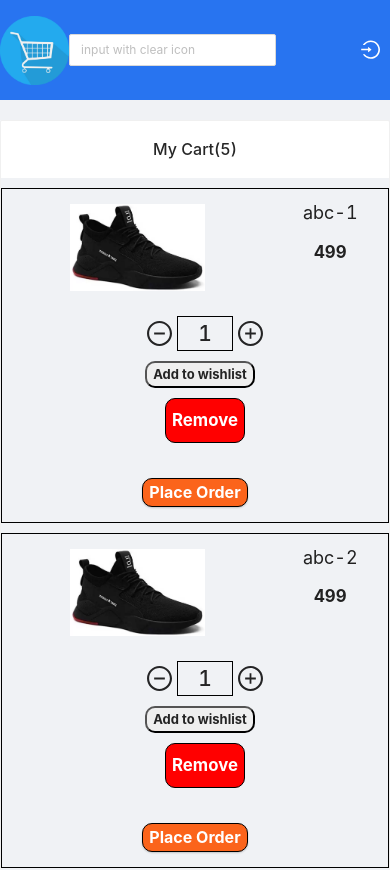
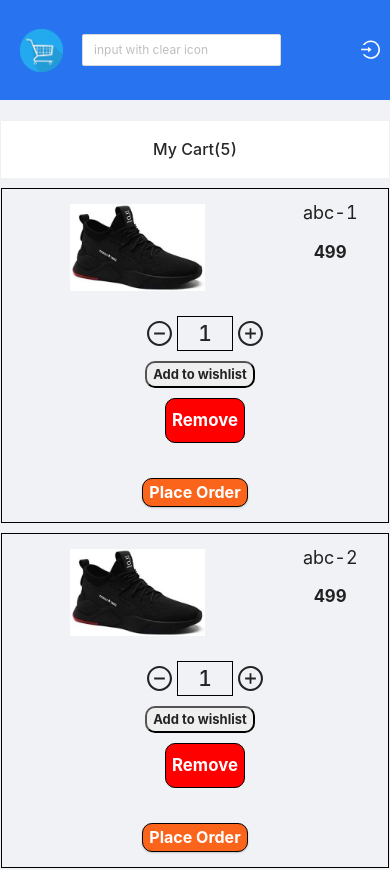
Before and after one commit to RaviSolanki0103/shopkart, a React (Create React App) app in the folder front_end/: page /cart in a window 390 px wide. Shown: the top 870 px of the page. Built offline with nearby package versions, Linux system fonts and the light colour scheme.

Commit message:
updated navbar icon css for responsivness

```diff
--- a/front_end/src/components/navbar/Navbar.jsx
+++ b/front_end/src/components/navbar/Navbar.jsx
@@ -30,7 +30,7 @@ export default function Navbar() {
 
   return (
     <nav className="main-navbar">
-      <div className="navbar-icon"></div>
+      <Link to="/" className="navbar-icon" />
       <div className="navbar-search">
         <Input
           placeholder="input with clear icon"
--- a/front_end/src/components/navbar/navbar.css
+++ b/front_end/src/components/navbar/navbar.css
@@ -91,10 +91,35 @@
     padding: 0px;
   }
   .navbar-icon {
-    width: 20%;
+    width: 15%;
+    margin: 0 5%;
   }
   .navbar-menu ul {
     width: 35%;
     height: 32%;
   }
 }
+
+@media only screen and (max-width: 768px) {
+  .navbar-icon {
+    width: 10%;
+  }
+}
+
+@media only screen and (max-width: 425px) {
+  .navbar-icon {
+    width: 13%;
+  }
+}
+
+@media only screen and (max-width: 375px) {
+  .navbar-icon {
+    width: 14%;
+  }
+}
+
+@media only screen and (max-width: 320px) {
+  .navbar-icon {
+    width: 15%;
+  }
+}
```
